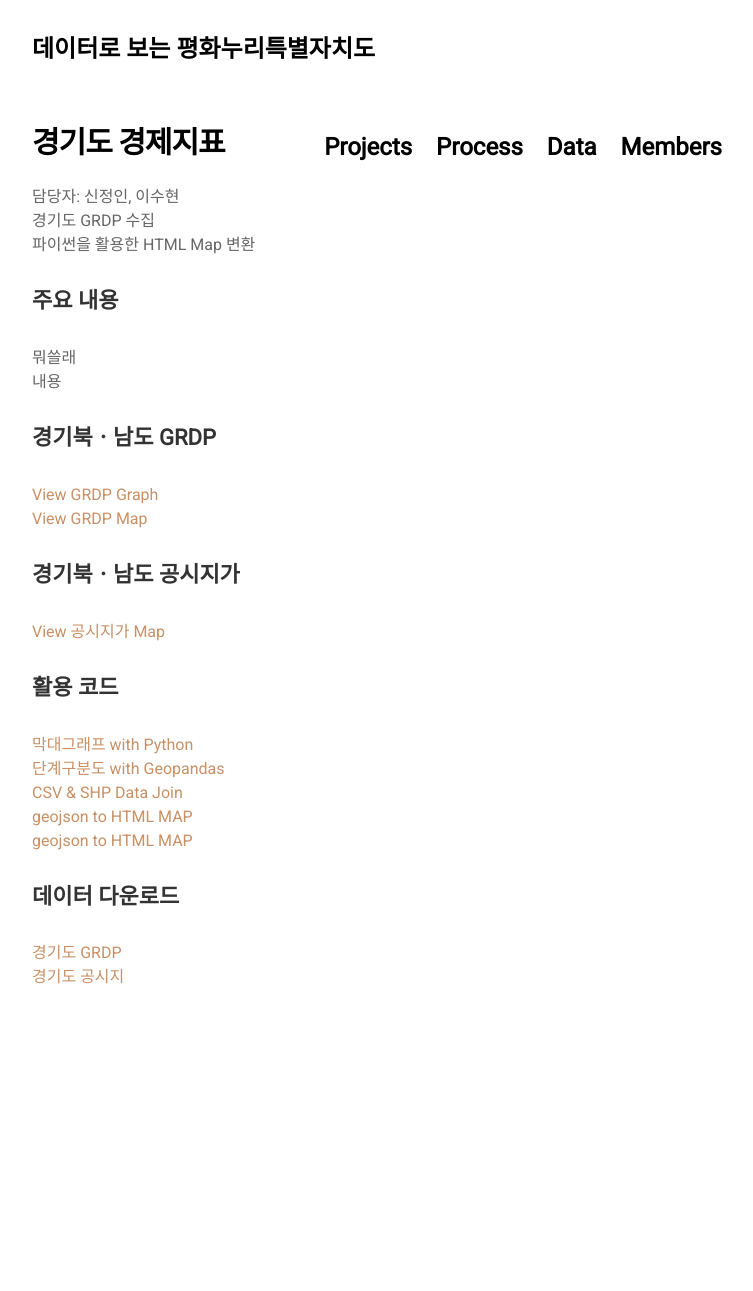
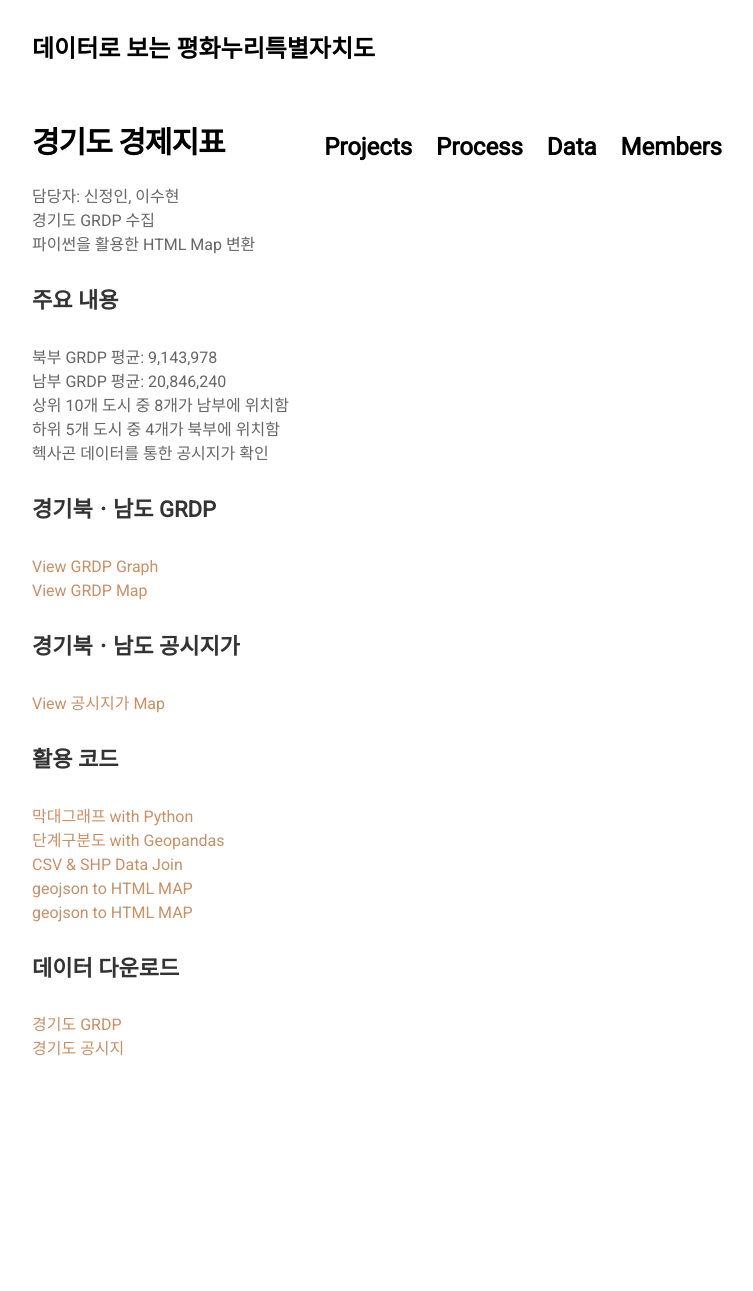
Before and after one commit to jinuew/SICM2002-6, a Jekyll site: the page built from projects/proj-4.md, in a window 1280 px wide. Shown: the whole page, without its empty margins (263-1016 px from the left). Built offline with Jekyll 4.4.1, drawn with Linux system fonts in a browser that asks for light colours; nearby versions of some CDN libraries; our own code applies the rules of GitHub Pages for plain Markdown files; before the commit the page ends 1219 px from its top, so only the background shows below that.

Commit message:
Update proj-4.md

```diff
--- a/projects/proj-4.md
+++ b/projects/proj-4.md
@@ -6,8 +6,11 @@
 
 #### 주요 내용
 
-뭐쓸래<br>
-내용<br>
+북부 GRDP 평균: 9,143,978<br>
+남부 GRDP 평균: 20,846,240<br>
+상위 10개 도시 중 8개가 남부에 위치함<br>
+하위 5개 도시 중 4개가 북부에 위치함<br>
+헥사곤 데이터를 통한 공시지가 확인
 
 #### 경기북ㆍ남도 GRDP
 [View GRDP Graph](https://jinuew.github.io/sicm2002-6/assets/GRDP막대그래프.html)<br>
```
